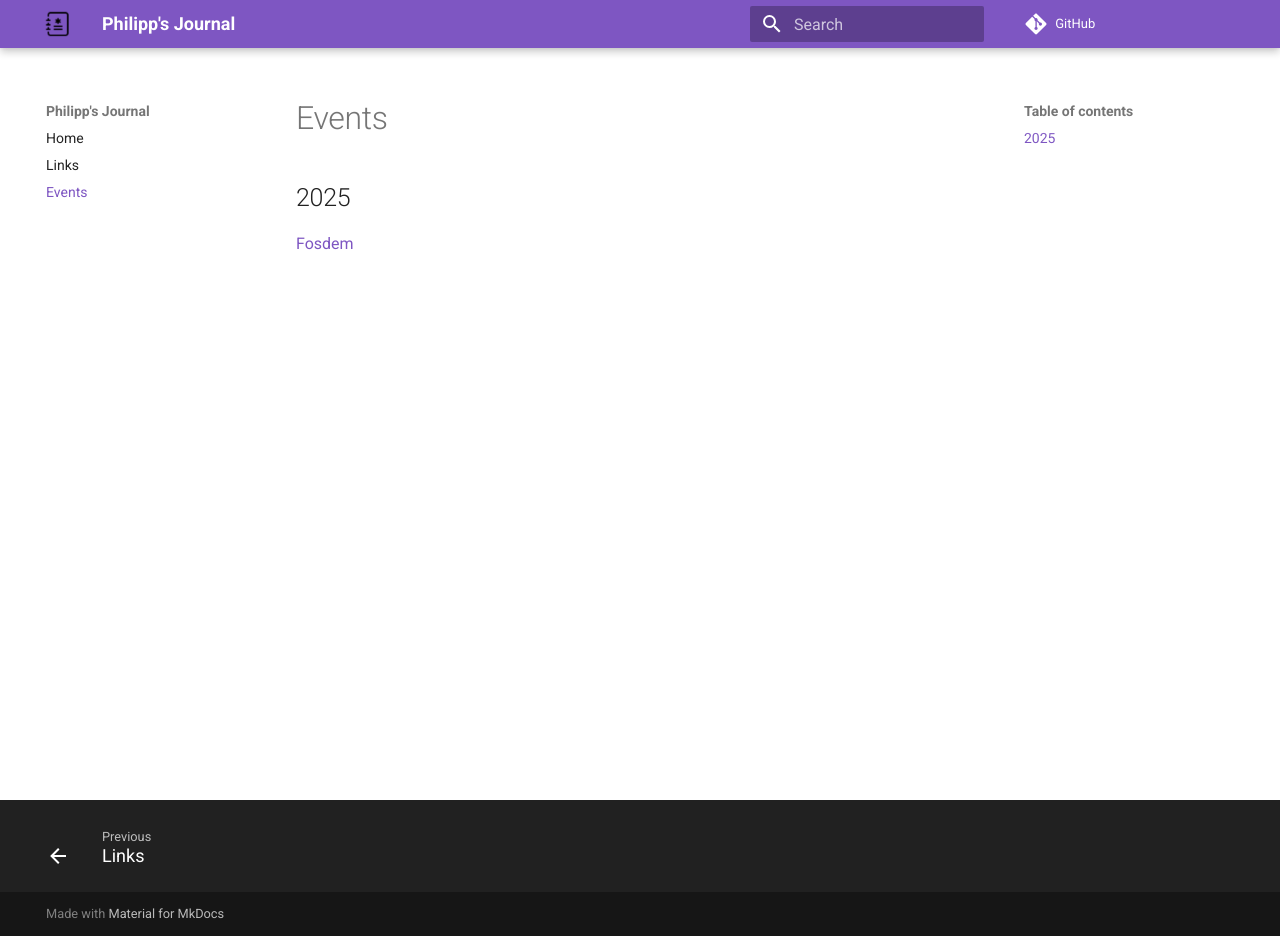
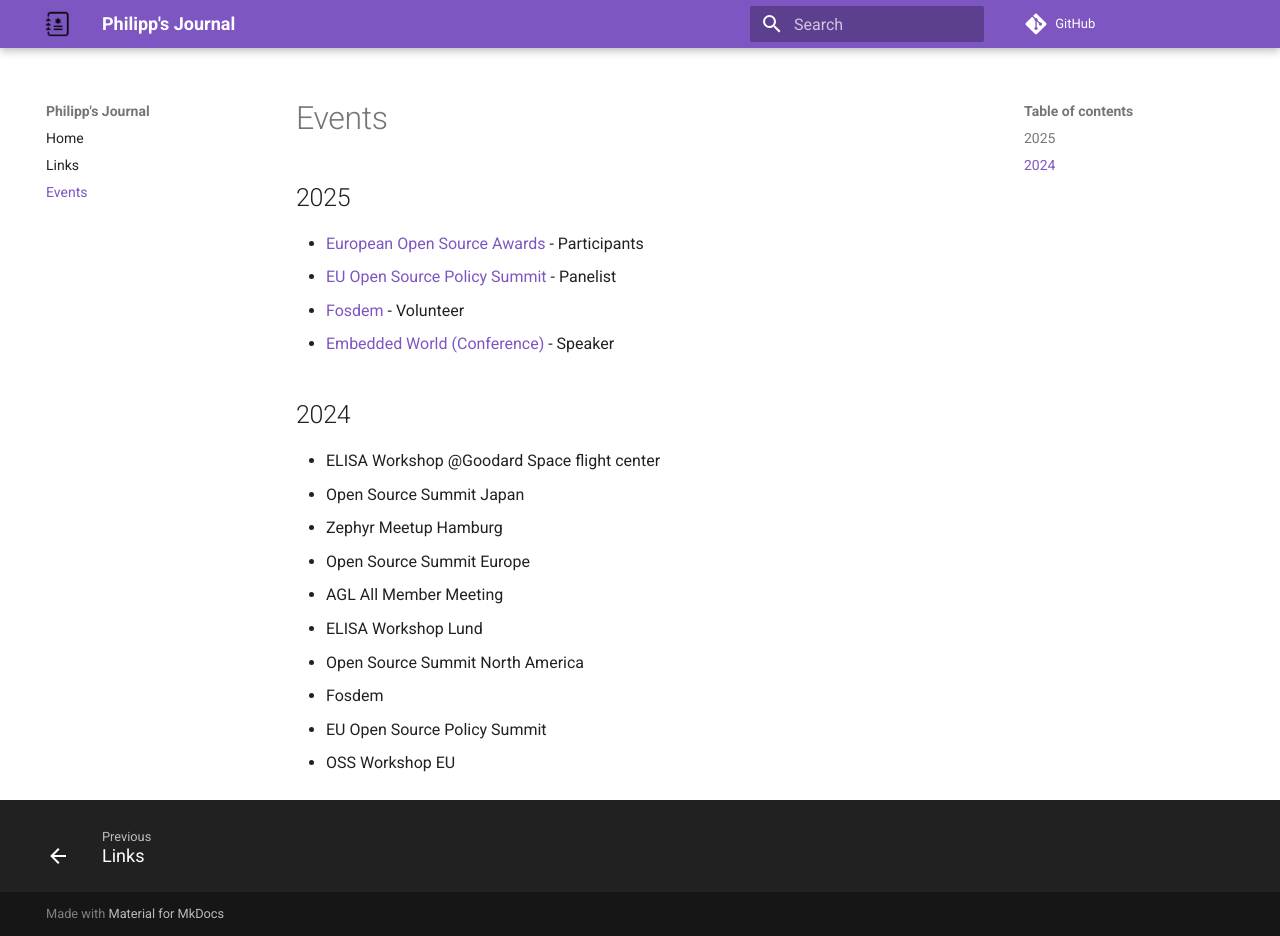
Before and after one commit to pahmann/journal, an MkDocs documentation site: the page built from docs/events.md, in a window 1280 px wide and 936 px high. Built offline with MkDocs 1.6.1 and Material for MkDocs 9.7.7, drawn with Linux system fonts in a browser that asks for light colours; comment, search, counter and statistics services are not loaded.

Commit message:
Collecting some links
Signed-off-by: Philipp Ahmann <philipp.open@gmail.com>

```diff
--- a/docs/events.md
+++ b/docs/events.md
@@ -1,4 +1,20 @@
 
 ## 2025
 
-[Fosdem](https://fosdem.org)
+- [European Open Source Awards](https://europeanopensource.academy/awards) - Participants
+- [EU Open Source Policy Summit](https://summit.openforumeurope.org/) - Panelist
+- [Fosdem](https://fosdem.org) - Volunteer
+- [Embedded World (Conference)]() - Speaker
+
+## 2024
+
+- ELISA Workshop @Goodard Space flight center
+- Open Source Summit Japan
+- Zephyr Meetup Hamburg
+- Open Source Summit Europe
+- AGL All Member Meeting
+- ELISA Workshop Lund
+- Open Source Summit North America
+- Fosdem
+- EU Open Source Policy Summit
+- OSS Workshop EU
--- a/mkdocs.yml
+++ b/mkdocs.yml
@@ -12,7 +12,7 @@ nav:
 
 theme:
   name: 'material'
-  logo: journal.png
+  logo: images/journal.png
   palette:
     primary: deep purple
     accent: deep purple
```
Also changed, not shown: docs/links.md (+1 -1 lines), docs/images/journal.png (renamed from docs/journal.png).
